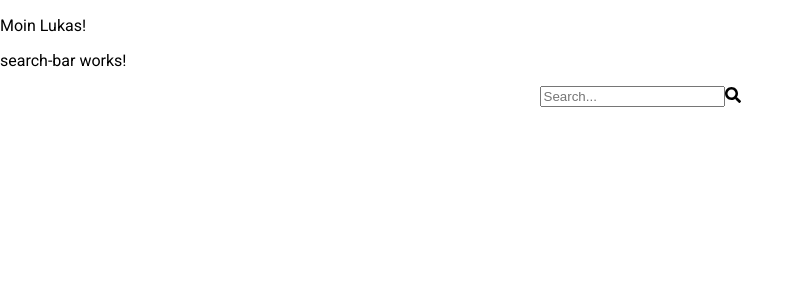
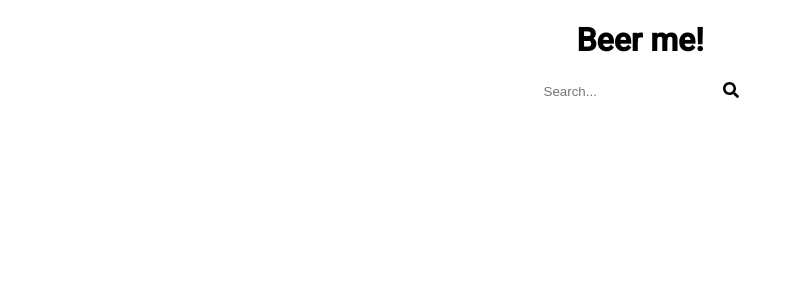
Before and after one commit to balu1029/search_engine, an Angular app in the folder frontend/: page / in a window 1280 px wide. Shown: the top 300 px of the page, without its empty margins (0-804 px from the left). Built offline with nearby package versions, Linux system fonts and the light colour scheme.

Commit message:
added header to app

```diff
--- a/frontend/src/app/app.component.css
+++ b/frontend/src/app/app.component.css
@@ -0,0 +1,3 @@
+h1 {
+    text-align: center;
+}
--- a/frontend/src/app/app.component.html
+++ b/frontend/src/app/app.component.html
@@ -1,3 +1,3 @@
-<p>Moin Lukas!</p>
+<h1>Beer me!</h1>
 <app-search-bar></app-search-bar>
 <router-outlet></router-outlet>
--- a/frontend/src/app/search-bar/search-bar.component.css
+++ b/frontend/src/app/search-bar/search-bar.component.css
@@ -1,4 +1,5 @@
 #search-form-div {
+    margin: 20%;
     margin: auto;
 }
 
@@ -7,5 +8,6 @@
 }
 
 #search-input {
-    border-color: none;
+    border: 3px;
+    border-bottom-color: rgb(12, 12, 12);
 }
--- a/frontend/src/app/search-bar/search-bar.component.html
+++ b/frontend/src/app/search-bar/search-bar.component.html
@@ -1,4 +1,3 @@
-<p>search-bar works!</p>
 <div id="search-form-div">
     <form id="search-form">
         <input type="text" placeholder="Search..." id="search-input">
```
